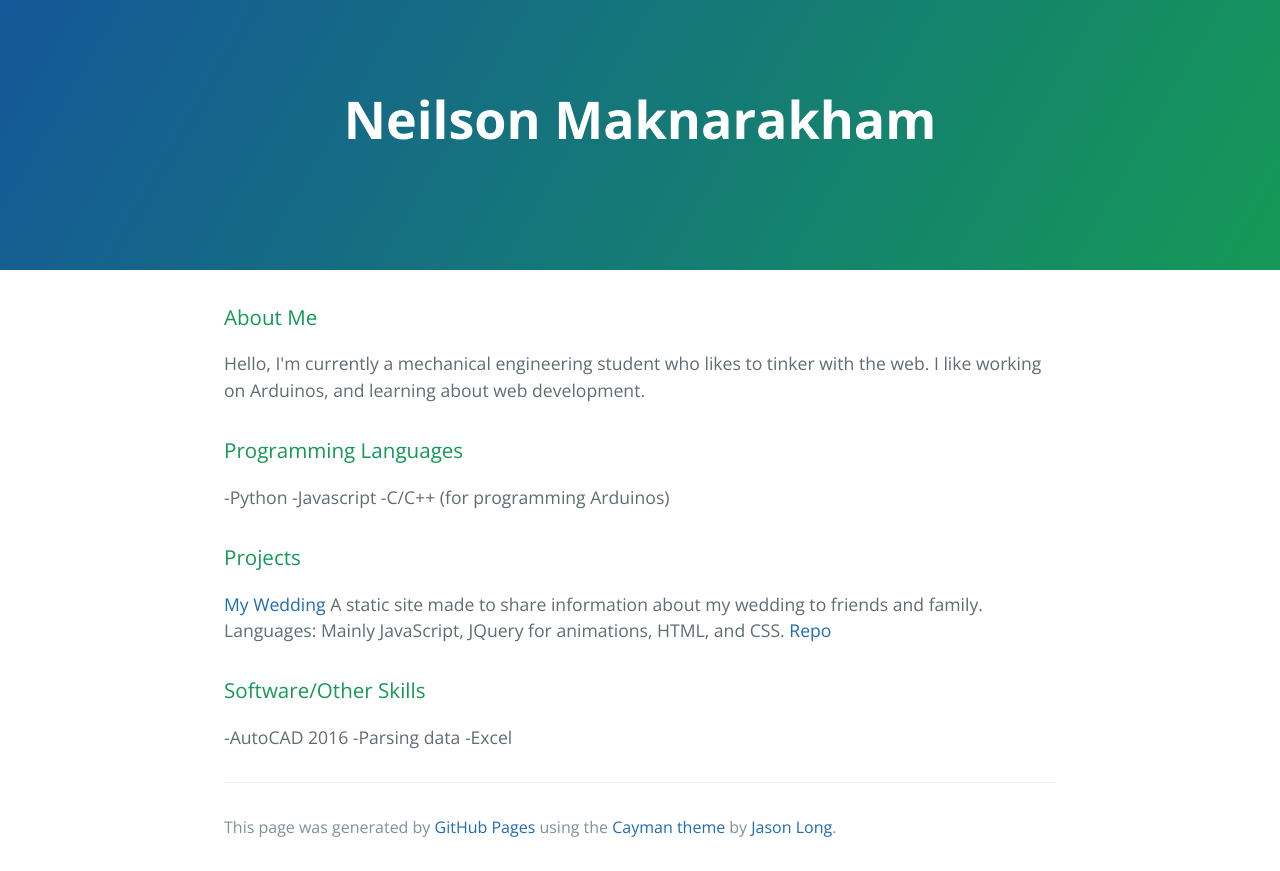
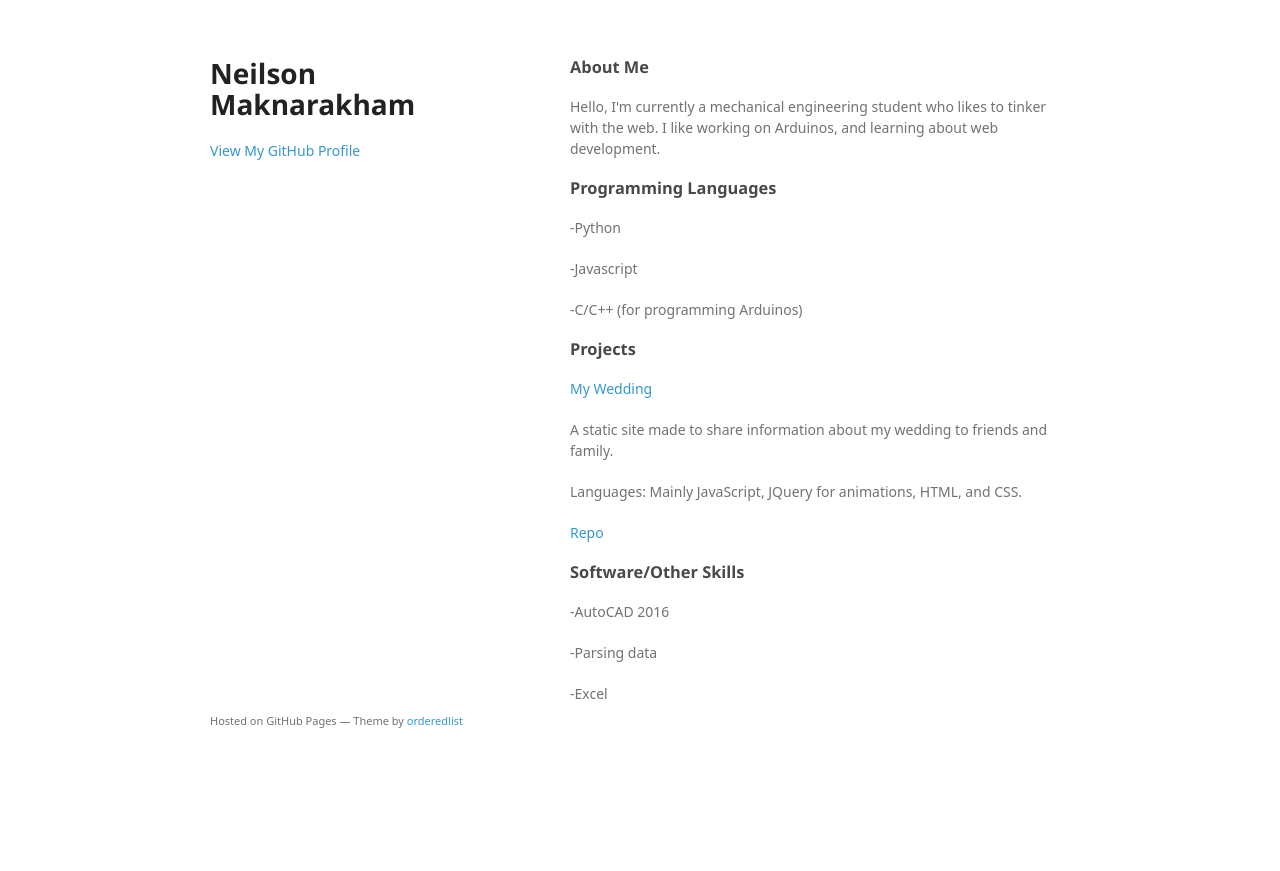
Before and after one commit to NeilMakn/neilmakn.github.com, a plain HTML site: page index.html in a window 1280 px wide. After the commit the page ends 800 px from the top, so only its background shows below. Drawn offline with nearby package versions, Linux system fonts and the light colour scheme; a web font is replaced by a local one.

Commit message:
Replace master branch with page content via GitHub

```diff
--- a/index.html
+++ b/index.html
@@ -1,22 +1,29 @@
-<!DOCTYPE html>
-<html lang="en-us">
+<!doctype html>
+<html>
   <head>
-    <meta charset="UTF-8">
+    <meta charset="utf-8">
+    <meta http-equiv="X-UA-Compatible" content="chrome=1">
     <title>Neilson Maknarakham by NeilMakn</title>
-    <meta name="viewport" content="width=device-width, initial-scale=1">
-    <link rel="stylesheet" type="text/css" href="stylesheets/normalize.css" media="screen">
-    <link href='https://fonts.googleapis.com/css?family=Open+Sans:400,700' rel='stylesheet' type='text/css'>
-    <link rel="stylesheet" type="text/css" href="stylesheets/stylesheet.css" media="screen">
-    <link rel="stylesheet" type="text/css" href="stylesheets/github-light.css" media="screen">
+
+    <link rel="stylesheet" href="stylesheets/styles.css">
+    <link rel="stylesheet" href="stylesheets/github-light.css">
+    <meta name="viewport" content="width=device-width">
+    <!--[if lt IE 9]>
+    <script src="//html5shiv.googlecode.com/svn/trunk/html5.js"></script>
+    <![endif]-->
   </head>
   <body>
-    <section class="page-header">
-      <h1 class="project-name">Neilson Maknarakham</h1>
-      <h2 class="project-tagline"></h2>
-    </section>
+    <div class="wrapper">
+      <header>
+        <h1>Neilson Maknarakham</h1>
+        <p></p>
 
-    <section class="main-content">
-      <h3>
+
+        <p class="view"><a href="https://github.com/NeilMakn">View My GitHub Profile</a></p>
+
+      </header>
+      <section>
+        <h3>
 <a id="about-me" class="anchor" href="#about-me" aria-hidden="true"><span class="octicon octicon-link"></span></a>About Me</h3>
 
 <p>Hello, I'm currently a mechanical engineering student who likes to tinker with the web. I like working on Arduinos, and learning about web development. </p>
@@ -24,32 +31,37 @@
 <h3>
 <a id="programming-languages" class="anchor" href="#programming-languages" aria-hidden="true"><span class="octicon octicon-link"></span></a>Programming Languages</h3>
 
-<p>-Python
--Javascript
--C/C++ (for programming Arduinos) </p>
+<p>-Python  </p>
+
+<p>-Javascript  </p>
+
+<p>-C/C++ (for programming Arduinos)   </p>
 
 <h3>
 <a id="projects" class="anchor" href="#projects" aria-hidden="true"><span class="octicon octicon-link"></span></a>Projects</h3>
 
-<p><a href="www.nkwedding.us">My Wedding</a>
-A static site made to share information about my wedding to friends and family.
-Languages: Mainly JavaScript, JQuery for animations, HTML, and CSS.
-<a href="https://github.com/NeilMakn/wedding_static_site">Repo</a></p>
+<p><a href="www.nkwedding.us">My Wedding</a>  </p>
+
+<p>A static site made to share information about my wedding to friends and family.  </p>
+
+<p>Languages: Mainly JavaScript, JQuery for animations, HTML, and CSS.   </p>
+
+<p><a href="https://github.com/NeilMakn/wedding_static_site">Repo</a>  </p>
 
 <h3>
 <a id="softwareother-skills" class="anchor" href="#softwareother-skills" aria-hidden="true"><span class="octicon octicon-link"></span></a>Software/Other Skills</h3>
 
-<p>-AutoCAD 2016
--Parsing data
--Excel</p>
+<p>-AutoCAD 2016  </p>
 
-      <footer class="site-footer">
+<p>-Parsing data  </p>
 
-        <span class="site-footer-credits">This page was generated by <a href="https://pages.github.com">GitHub Pages</a> using the <a href="https://github.com/jasonlong/cayman-theme">Cayman theme</a> by <a href="https://twitter.com/jasonlong">Jason Long</a>.</span>
+<p>-Excel</p>
+      </section>
+      <footer>
+        <p><small>Hosted on GitHub Pages &mdash; Theme by <a href="https://github.com/orderedlist">orderedlist</a></small></p>
       </footer>
-
-    </section>
-
+    </div>
+    <script src="javascripts/scale.fix.js"></script>
 
   </body>
 </html>
--- a/params.json
+++ b/params.json
@@ -1 +1 @@
-{"name":"Neilson Maknarakham","tagline":"","body":"### About Me\r\nHello, I'm currently a mechanical engineering student who likes to tinker with the web. I like working on Arduinos, and learning about web development. \r\n\r\n### Programming Languages\r\n-Python\r\n-Javascript\r\n-C/C++ (for programming Arduinos) \r\n\r\n### Projects\r\n[My Wedding](www.nkwedding.us)\r\nA static site made to share information about my wedding to friends and family.\r\nLanguages: Mainly JavaScript, JQuery for animations, HTML, and CSS. \r\n[Repo](https://github.com/NeilMakn/wedding_static_site)\r\n\r\n###Software/Other Skills\r\n-AutoCAD 2016\r\n-Parsing data\r\n-Excel","google":"","note":"Don't delete this file! It's used internally to help with page regeneration."}
+{"name":"Neilson Maknarakham","tagline":"","body":"### About Me  \r\n\r\nHello, I'm currently a mechanical engineering student who likes to tinker with the web. I like working on Arduinos, and learning about web development. \r\n\r\n### Programming Languages  \r\n\r\n-Python  \r\n\r\n-Javascript  \r\n\r\n-C/C++ (for programming Arduinos)   \r\n\r\n\r\n### Projects\r\n[My Wedding](www.nkwedding.us)  \r\n\r\nA static site made to share information about my wedding to friends and family.  \r\n\r\nLanguages: Mainly JavaScript, JQuery for animations, HTML, and CSS.   \r\n\r\n[Repo](https://github.com/NeilMakn/wedding_static_site)  \r\n\r\n\r\n###Software/Other Skills  \r\n\r\n-AutoCAD 2016  \r\n\r\n-Parsing data  \r\n\r\n-Excel","google":"","note":"Don't delete this file! It's used internally to help with page regeneration."}
```
